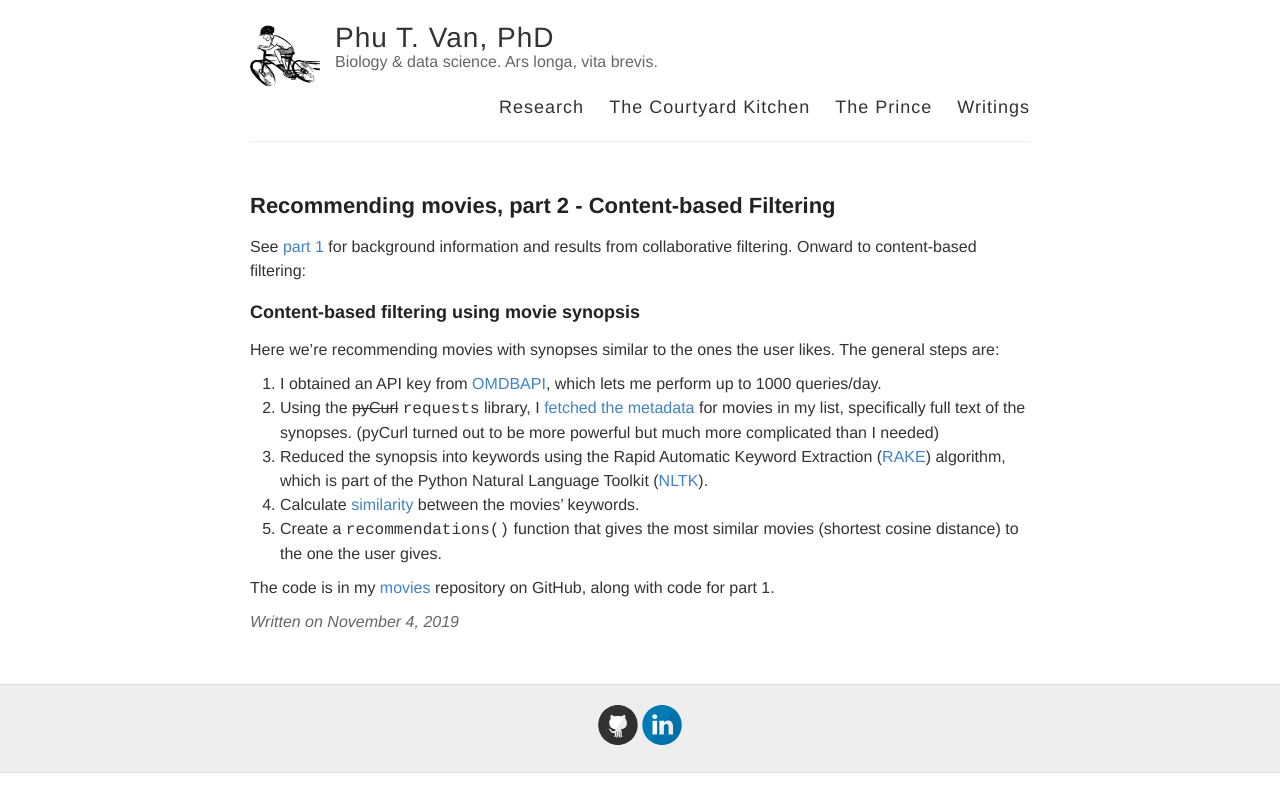
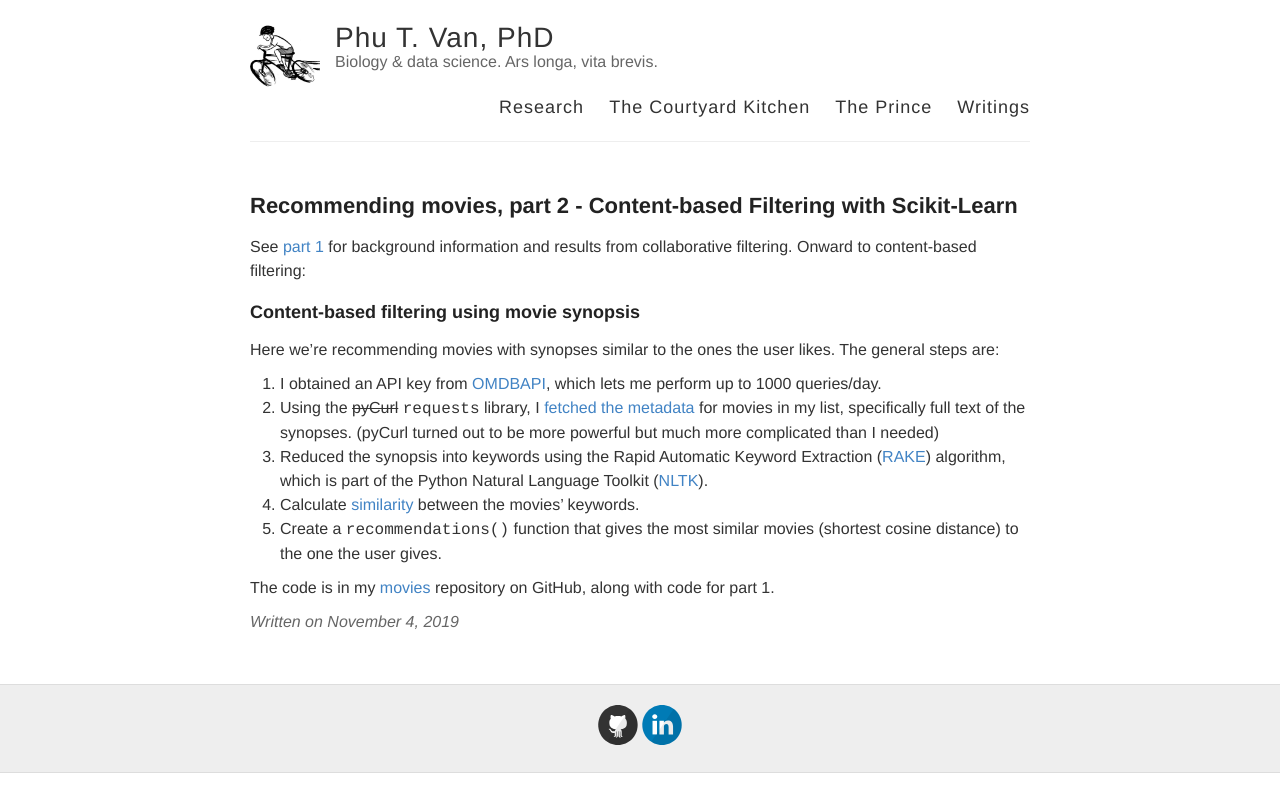
Before and after one commit to ptvan/ptvan.github.io, a Jekyll site: the page built from _posts/2019-11-04-movie-recommender-part2.md, in a window 1280 px wide. Shown: the top 812 px of the page. Built offline with Jekyll 4.4.1, drawn with Linux system fonts in a browser that asks for light colours.

Commit message:
updated movie recommender part 2 blogpost

```diff
--- a/_posts/2019-11-04-movie-recommender-part2.md
+++ b/_posts/2019-11-04-movie-recommender-part2.md
@@ -1,6 +1,6 @@
 ---
 layout: post
-title: Recommending movies, part 2 - Content-based Filtering
+title: Recommending movies, part 2 - Content-based Filtering with Scikit-Learn
 ---
 
 See [part 1](https://ptvan.github.io/movie-recommender-part1) for background information and results from collaborative filtering. Onward to content-based filtering:
```
